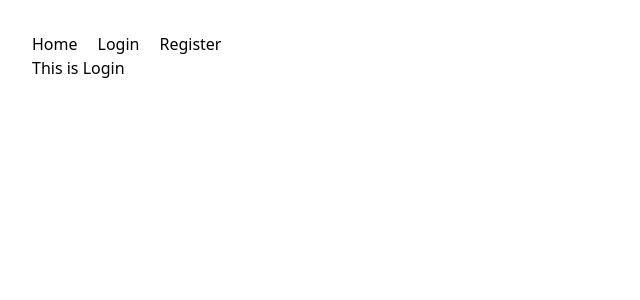
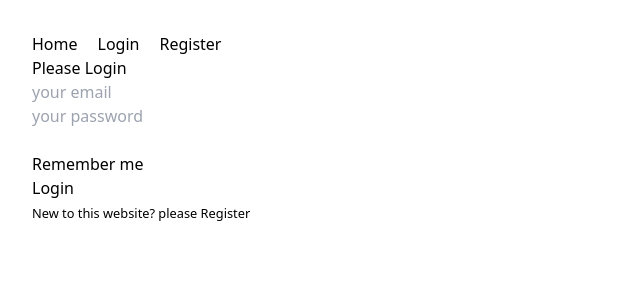
Before and after one commit to abuabdullah23/email-password-auth, a React (Vite) app: page /login in a window 1280 px wide. Shown: the top 300 px of the page, without its empty margins (0-640 px from the left). Built offline with nearby package versions, Linux system fonts and the light colour scheme.

Commit message:
Loging, password strength, Email Verification

```diff
--- a/src/Login/Login.jsx
+++ b/src/Login/Login.jsx
@@ -1,9 +1,66 @@
-import React from 'react';
+import { getAuth, signInWithEmailAndPassword } from 'firebase/auth';
+import React, { useState } from 'react';
+import app from '../firebase/firebase-config';
+import { Link } from 'react-router-dom';
+
+const auth = getAuth(app);
 
 const Login = () => {
+    const [error, setError] = useState('');
+    const [success, setSuccess] = useState('');
+
+    const handleLogin = (event) => {
+        event.preventDefault();
+        const form = event.target;
+        const email = form.email.value;
+        const password = form.password.value;
+        console.log(email, password);
+
+        // validation
+        setError('');
+
+        if(!/(?=.*[A-Z])/.test(password)){
+            setError('Please add at least two uppercase.')
+            return;
+        }else if(!/(?=.*[!@#$&*])/.test(password)){
+            setError('Please add a special character.')
+        }else if(password.length<6){
+            setError('Password must be 6 character')
+        }
+
+        signInWithEmailAndPassword(auth, email, password)
+        .then(result =>{
+            const loggedUser = result.user;
+            if(!loggedUser.emailVerified){
+                alert('You can not verified your email.')
+            }
+            setSuccess('User Login Successful');
+            setError('');
+        })
+        .catch(error =>{
+            setError(error.message);
+        })
+    }
+
     return (
         <div>
-            <h2 className='text-center text-3xl font-bold'>This is Login</h2>
+            <h2 className='text-center text-3xl font-bold'>Please Login</h2>
+            <div className='mt-5 grid justify-items-stretch'>
+                <div className='justify-self-center'>
+                    <form onSubmit={handleLogin}>
+                        <input type="email" name="email" id="email" placeholder='your email' required className='px-5 py-3 bg-slate-200 rounded-md mb-3' />
+                        <br />
+                        <input type="password" name="password" id="password" placeholder='your password' required className='px-5 py-3 bg-slate-200 rounded-md' />
+                        <p className='text-red-600'>{error}</p>
+                        <br />
+                        <label className='mb-3'>Remember me</label>
+                        <br />
+                        <input type="submit" value="Login" className='border border-slate-600 rounded-md bg-slate-200 hover:bg-slate-950 hover:text-white px-7 py-3' />
+                    </form>
+                    <p><small>New to this website? please <Link to='/register'>Register</Link></small></p>
+                    <p className='text-bg-green-500'>{success}</p>
+                </div>
+            </div>
         </div>
     );
 };
--- a/src/Register/Register.jsx
+++ b/src/Register/Register.jsx
@@ -1,6 +1,7 @@
 import React, { useState } from 'react';
-import { createUserWithEmailAndPassword, getAuth } from 'firebase/auth';
+import { createUserWithEmailAndPassword, getAuth, sendEmailVerification } from 'firebase/auth';
 import app from '../firebase/firebase-config';
+import { Link } from 'react-router-dom';
 
 const auth = getAuth(app);
 
@@ -27,7 +28,10 @@ const Register = () => {
         } else if (!/(?=.*[0-9].*[0-9])/.test(password)) {
             setError('Please add at least two numbers');
             return;
-        } else if (password.length < 6) {
+        }else if(!/(?=.*[!@#$&*])/.test(password)){
+            setError('Please add a special character.')
+            return;
+        }else if (password.length < 6) {
             setError('Please add at least 6 characters in your password')
         }
 
@@ -38,13 +42,28 @@ const Register = () => {
                 console.log(loggedUser);
                 setError('');
                 event.target.reset('');
-                setSuccess('Account has been created Successfully!')
+                setSuccess('Account has been created Successfully!');
+
+                sendVerificationEmail(result.user);
             })
             .catch(error => {
                 console.log(error.message);
                 setError(error.message)
             })
     }
+
+    // send Email Verification
+    const sendVerificationEmail = (user) =>{
+        sendEmailVerification(user)
+        .then(result =>{
+            console.log(result);
+            alert('Please verify your email address')
+        })
+        .catch(error=>{
+            console.log(error)
+        })
+    }
+
 
     // const handleEmailChange = (event) => {
     //     console.log(event.target.value);
@@ -67,6 +86,8 @@ const Register = () => {
                         <br />
                         <input type="submit" value="Register" className='border border-slate-600 rounded-md bg-slate-200 hover:bg-slate-950 hover:text-white px-7 py-3' />
                     </form>
+                    <p><small>Already have an account? please <Link to='/login'>Login</Link></small></p>
+
                     <p>{success}</p>
                 </div>
             </div>
```
